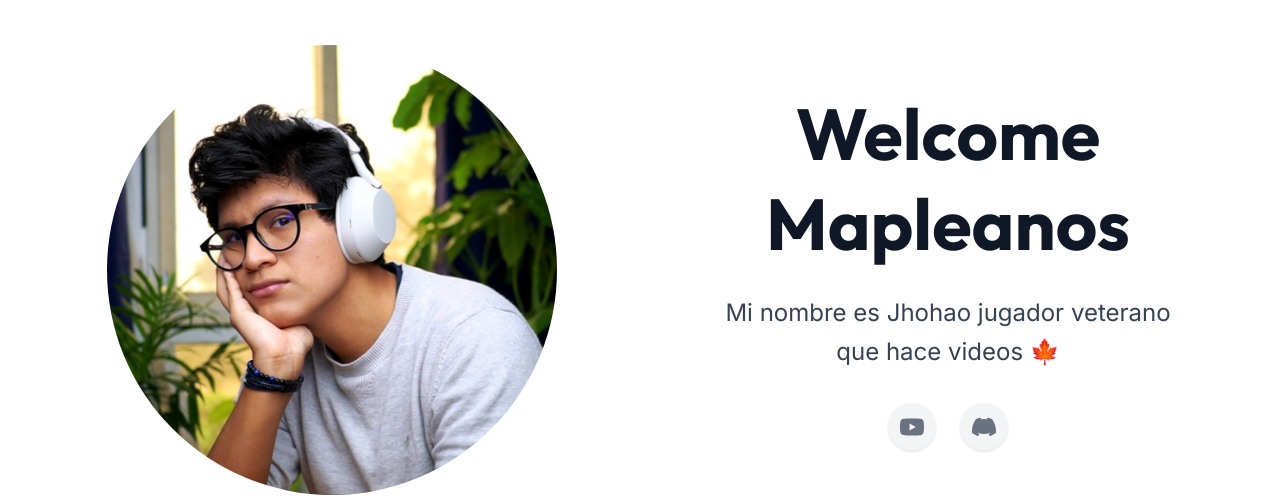
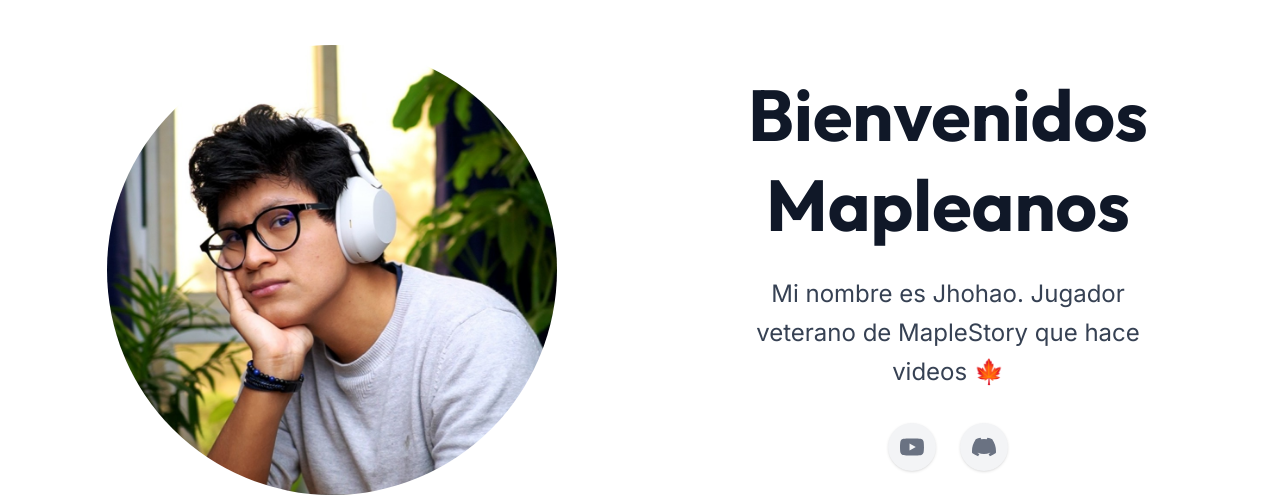
Before and after one commit to Fabrizio7S/landing-shoao, a React (Vite) app: page / in a window 1280 px wide. Shown: the part 147-644 px from the top of the page. Built offline with nearby package versions, Linux system fonts and the light colour scheme; no server answers.

Commit message:
feat Corregir animacion de bosses y hero

```diff
--- a/src/components/sections/Bosses.tsx
+++ b/src/components/sections/Bosses.tsx
@@ -7,13 +7,11 @@ const Bosses = () => {
   const [selectedBoss, setSelectedBoss] = useState<boss | null>(null);
 
   const openBossGuide = (boss: boss) => {
-    // Si es Kaling mostrar modal
     if (boss.extraVideos?.length) {
       setSelectedBoss(boss);
       return;
     }
 
-    // Boss normal
     if (boss.videoId) {
       window.open(
         `https://www.youtube.com/watch?v=${boss.videoId}`,
@@ -25,6 +23,7 @@ const Bosses = () => {
   return (
     <section id="bosses" className="bg-gray-50 py-20">
       <div className="max-w-7xl mx-auto px-6 sm:px-10">
+
         <h1 className="text-5xl font-extrabold text-gray-900 mb-2">
           Guías de Bosses
         </h1>
@@ -33,6 +32,7 @@ const Bosses = () => {
           Haz clic en un boss para ver su guía.
         </p>
 
+        {/* GRID */}
         <div className="grid grid-cols-2 md:grid-cols-3 lg:grid-cols-6 gap-6">
           {bossesData.map((boss) => (
             <BossCard
@@ -44,19 +44,21 @@ const Bosses = () => {
         </div>
       </div>
 
+      {/* MODAL */}
       {selectedBoss && (
         <div
-          className="fixed inset-0 bg-black/80 flex items-center justify-center z-50"
+          className="fixed inset-0 bg-black/50 flex items-center justify-center z-50 px-4"
           onClick={() => setSelectedBoss(null)}
         >
           <div
-            className="bg-white rounded-2xl p-6 w-96"
+            className="bg-white rounded-2xl p-6 w-full max-w-md shadow-xl"
             onClick={(e) => e.stopPropagation()}
           >
-            <h2 className="text-2xl font-bold mb-4">
+            <h2 className="text-2xl font-bold mb-5 text-gray-900">
               {selectedBoss.name}
             </h2>
 
+            {/* BOTÓN FASE 1 */}
             <button
               onClick={() =>
                 window.open(
@@ -64,10 +66,12 @@ const Bosses = () => {
                   "_blank"
                 )
               }
-              className="w-full mb-3 bg-black hover:bg-gray-900 border border-gray-700 text-white py-3 rounded-lg font-semibold transition"
+              className="w-full mb-3 bg-black hover:bg-gray-900 text-white py-3 rounded-lg font-semibold transition"
             >
               Fase 1
             </button>
+
+            {/* EXTRA VIDEOS */}
             {selectedBoss.extraVideos?.map((video) => (
               <button
                 key={video.videoId}
@@ -77,15 +81,16 @@ const Bosses = () => {
                     "_blank"
                   )
                 }
-                className="w-full mb-3 bg-black hover:bg-gray-900 border border-gray-700 text-white py-3 rounded-lg font-semibold transitiond"
+                className="w-full mb-3 bg-black hover:bg-gray-900 text-white py-3 rounded-lg font-semibold transition"
               >
                 {video.title}
               </button>
             ))}
 
+            {/* CERRAR */}
             <button
               onClick={() => setSelectedBoss(null)}
-              className="w-full mt-2 border border-gray-300 py-2 rounded-lg"
+              className="w-full mt-2 border border-gray-300 py-2 rounded-lg hover:bg-gray-100 transition"
             >
               Cerrar
             </button>
--- a/src/components/sections/Hero.tsx
+++ b/src/components/sections/Hero.tsx
@@ -21,13 +21,13 @@ const Hero = () => {
         {/* TEXTO Y REDES CENTRADOS */}
         <div className="flex flex-col items-center text-center">
           <h1 className="text-6xl lg:text-7xl font-bold text-gray-900 leading-tight mb-6">
-            Welcome
+            Bienvenidos
             <br />
             Mapleanos
           </h1>
 
           <p className="text-2xl text-gray-700 leading-relaxed max-w-md mb-8 mx-auto">
-            Mi nombre es Jhohao jugador veterano que hace videos 🍁
+            Mi nombre es Jhohao. Jugador veterano de MapleStory que hace videos 🍁
           </p>
 
           {/* ICONOS */}
```
